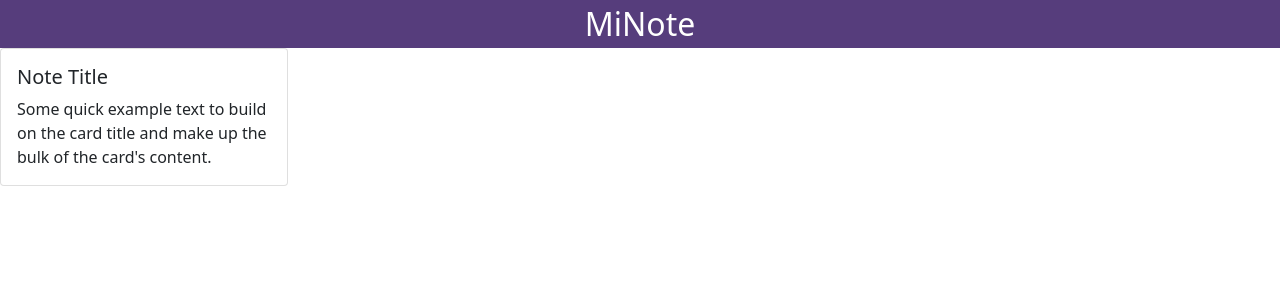
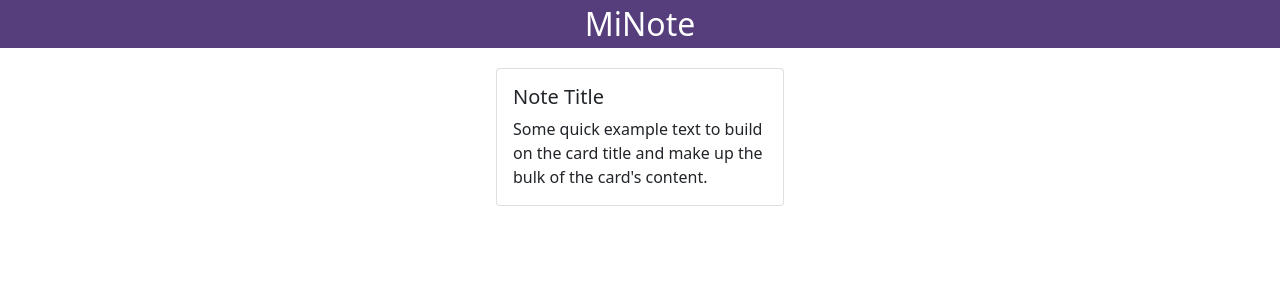
Before and after one commit to KarowM/minote-ui, a React (Create React App) app: page / in a window 1280 px wide. Shown: the top 300 px of the page. Built offline with nearby package versions, Linux system fonts and the light colour scheme.

Commit message:
note card is centered with margin from navbar

```diff
--- a/src/App.css
+++ b/src/App.css
@@ -8,3 +8,7 @@
   color: white;
   font-size: xx-large;
 }
+
+.notes-container {
+  margin-top: 20px;
+}
--- a/src/App.js
+++ b/src/App.js
@@ -1,6 +1,5 @@
 import './App.css';
 import 'bootstrap/dist/css/bootstrap.min.css';
-import { Card } from 'react-bootstrap';
 import Note from './Note';
 
 
@@ -10,7 +9,9 @@ function App() {
     <div className='main-navbar main-title'>
       MiNote
     </div>
+    <div className='notes-container'>
     <Note />
+    </div>
     </div>
   );
 }
--- /dev/null
+++ b/src/Note.css
@@ -0,0 +1,4 @@
+.note {
+    display: flex;
+    justify-content: center;
+}
--- a/src/Note.js
+++ b/src/Note.js
@@ -1,7 +1,9 @@
+import './Note.css';
 import {Card} from 'react-bootstrap';
 
 function Note() {
     return (
+      <div className='note'>
         <Card style={{ width: '18rem' }}>
           <Card.Body>
             <Card.Title>Note Title</Card.Title>
@@ -11,6 +13,7 @@ function Note() {
             </Card.Text>
           </Card.Body>
         </Card>
+      </div>
     )
 }
 
```
Lines whose indentation alone changed are shown as unchanged.
